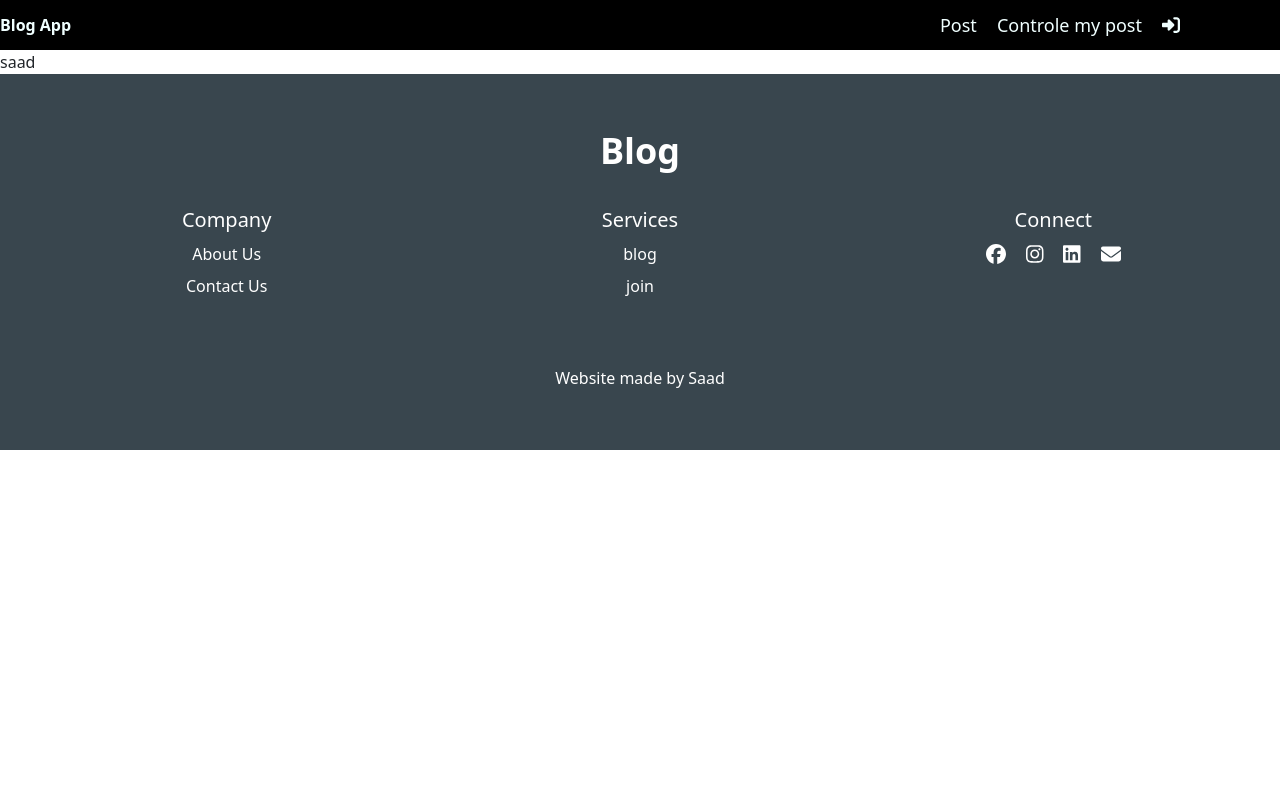
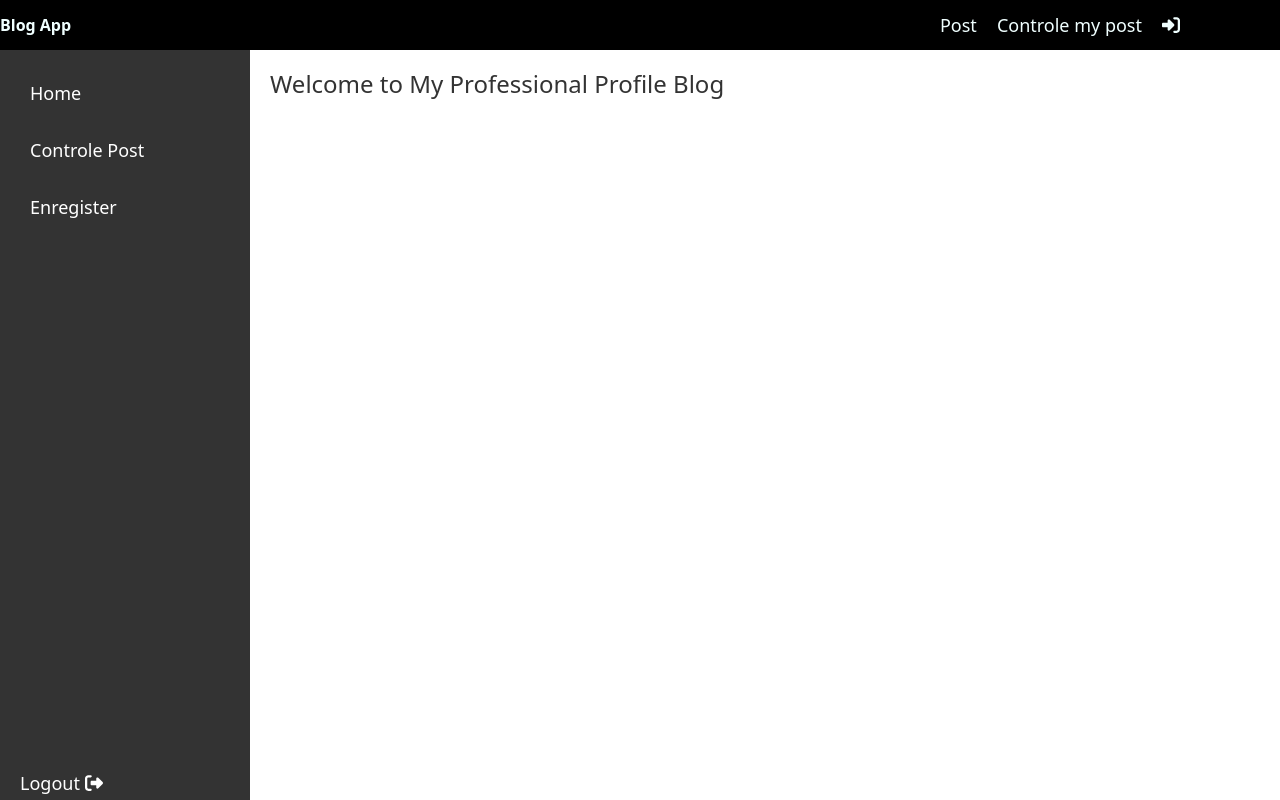
Before and after one commit to saad942/BlogPost, a React (Create React App) app in the folder my-app/: page /profile in a window 1280 px wide. Shown: the top 800 px of the page. Built offline with nearby package versions, Linux system fonts and the light colour scheme.

Commit message:
work for profile and router

```diff
--- a/my-app/src/App.js
+++ b/my-app/src/App.js
@@ -7,12 +7,13 @@ import Regestry from './login-regestry/regesty';
 import Home from './home/home';
 import Profil from './profil/profil';
 
-
 function App() {
   return (
     <div className="App">
       <Router>
+        {/* Nav component rendered within the Router */}
         <Nav />
+
         <Routes>
           <Route path="/Controle" element={<Controle />} />
           <Route path="/" element={<Login />} />
@@ -27,6 +28,8 @@ function App() {
 }
 
 export default App;
+
+
 
 
 
--- a/my-app/src/profil/profil.js
+++ b/my-app/src/profil/profil.js
@@ -1,9 +1,42 @@
-import React from "react";
-function profil(){
-    return(
-        <div>
-            saad
+import React from 'react';
+import { Link } from 'react-router-dom';
+import { faSignOutAlt } from "@fortawesome/free-solid-svg-icons";
+import { FontAwesomeIcon } from "@fortawesome/react-fontawesome";
+import { useNavigate } from 'react-router-dom';
+import './profile.css'; // You can define your CSS styles in App.css file
+
+function App() {
+    const navigate = useNavigate();
+
+    const logout = () => {
+        localStorage.removeItem('token'); // For example, if you store user data in localStorage
+        navigate('/');
+    };
+
+    return (
+        <div className="containerr">
+            <div className="sidebar">
+                <ul>
+                    <li>
+                        <Link to="/home">Home</Link>
+                    </li>
+                    <li>
+                        <Link to="/controle">Controle Post</Link>
+                    </li>
+                    <li>
+                        <Link to="/enregister">Enregister</Link>
+                    </li>
+                </ul>
+                <span className="logout" onClick={logout}>
+                    Logout <FontAwesomeIcon icon={faSignOutAlt} />
+                </span>
+            </div>
+            <div className="content">
+                <h1>Welcome to My Professional Profile Blog</h1>
+
+            </div>
         </div>
-    )
+    );
 }
-export default profil
+
+export default App;
--- /dev/null
+++ b/my-app/src/profil/profile.css
@@ -0,0 +1,67 @@
+/* Reset styles */
+* {
+    padding: 0;
+    margin: 0;
+    box-sizing: border-box;
+}
+
+/* Container styles */
+.containerr {
+    display: flex;
+}
+
+/* Sidebar styles */
+.sidebar {
+    width: 250px;
+    background-color: #333;
+    color: white;
+    padding: 20px;
+}
+
+.sidebar ul {
+    list-style-type: none;
+    padding: 0;
+}
+
+.sidebar ul li {
+    margin-bottom: 10px;
+}
+
+.sidebar ul li a {
+    color: white;
+    text-decoration: none;
+    font-size: 18px;
+    padding: 10px;
+    display: block;
+    transition: all 0.3s ease;
+}
+
+.sidebar ul li a:hover {
+    background-color:white;
+    color: black;
+    border-radius: 5px;
+}
+
+.sidebar .logout {
+    color: white;
+    text-decoration: none;
+    font-size: 18px;
+    display: block;
+    margin-top: 539px;
+    cursor: pointer;
+}
+
+.sidebar .logout:hover {
+    text-decoration: underline;
+}
+
+/* Content styles */
+.content {
+    flex: 1;
+    padding: 20px;
+}
+
+.content h1 {
+    font-size: 24px;
+    color: #333;
+}
```
